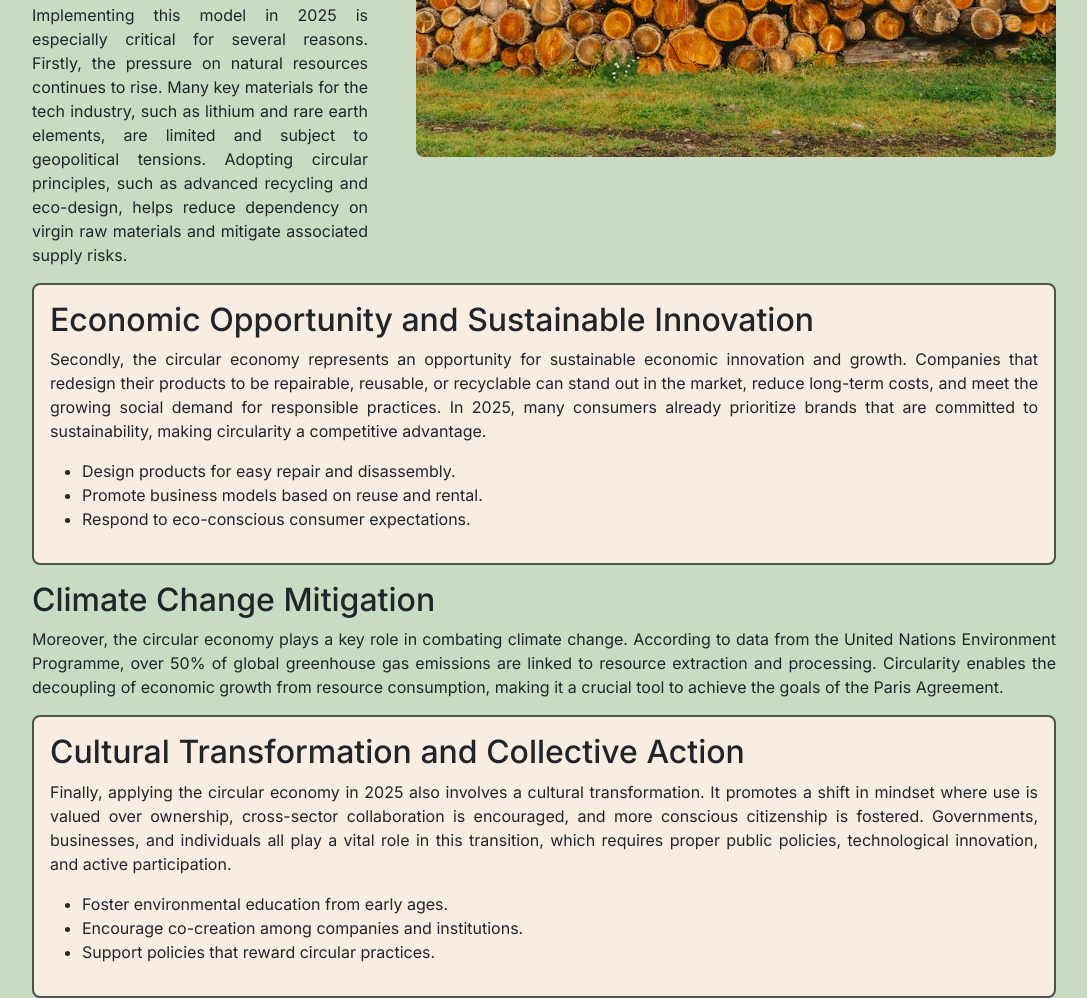
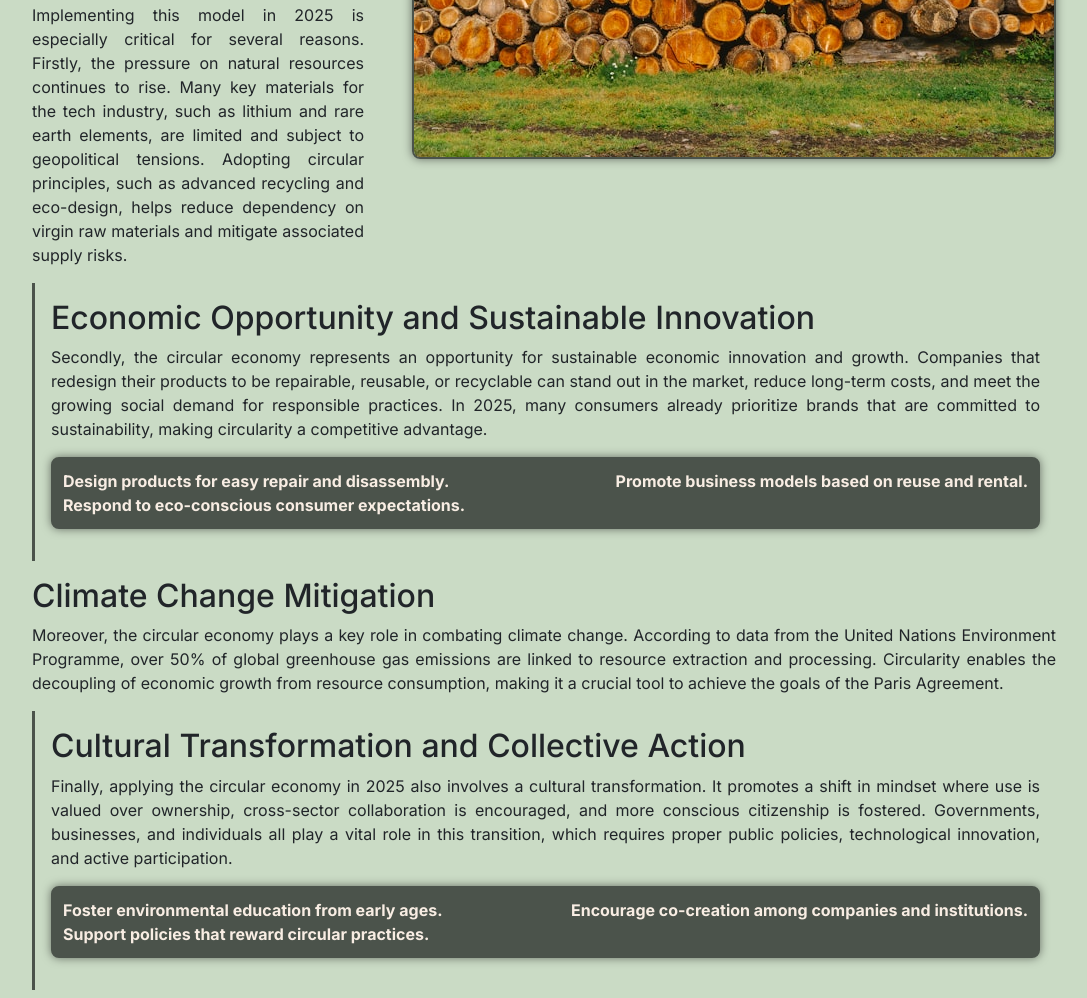
Before and after one commit to gruguuoc/circular-economy, a website built with Parcel: page src/article.html in a window 1280 px wide. Shown: the part 1083-2081 px from the top of the page, without its empty margins (96-1183 px from the left). Built offline with nearby package versions, Linux system fonts and the light colour scheme.

Commit message:
making changes

```diff
--- a/src/assets/styles/_variables.scss
+++ b/src/assets/styles/_variables.scss
@@ -5,6 +5,7 @@ $masterbrand: #BDD2B6;
 $font-color: #F8EDE3;
 $main-color: #4B534B;
 $main-bg: color.scale($masterbrand, $lightness: 20%);
+$shadow: rgba(0, 0, 0, 0.5);
 
 $mqMinWidth: 420px;
 
--- a/src/assets/styles/layouts/_article.scss
+++ b/src/assets/styles/layouts/_article.scss
@@ -7,17 +7,27 @@
     text-align: justify;
 
     &__section:has(.article__list) {
-        background-color: $font-color;
-        border: 2px solid $main-color;
+        border-left: 3px solid $main-color;
         padding: 1rem;
-        border-radius: 8px;
         margin-bottom: 1rem;
     }
 
     &__img{
         width: 70%;
+        margin-bottom: 2rem;
+    }
+
+    &__list{
+        padding: 10px 10px;
+        font-weight: bold;
+        background-color: $main-color;
+        color: $font-color;
+    }
+
+    :is(&__list, &__img){
+        border: 2px solid $main-color;
         border-radius: 8px;
-        margin-bottom: 2rem;
+        box-shadow: 0 0 10px rgba(0, 0, 0, 0.5);
     }
 }
 
@@ -34,17 +44,36 @@
         left: 0;
         width: 100%;
         height: 100%;
-        background-color: rgba(0, 0, 0, 0.5); // Aquí ajustas la oscuridad
+        background-color: rgba(0, 0, 0, 0.5);
         z-index: 1;
     }
 }
 
+:is(.article__list, .unordered-article-list){
+    list-style: none;
+}
+
 .unordered-article-list{
-    list-style: none;
-
     &__counter{
         border: 2px solid $main-color;
         border-radius: 50%;
         text-align: center;
     }
 }
+
+/*------------------------------------*\
+#TABLET-DESKTOP LAYOUT
+\*------------------------------------*/
+
+/*------------------------------------*\
+#TABLET - DESKTOP
+\*------------------------------------*/
+@media(min-width: $tablet-mq){
+    .article{
+        &__list{
+            display: flex;
+            flex-wrap: wrap;
+            justify-content: space-between;
+        }
+    }
+}
```
